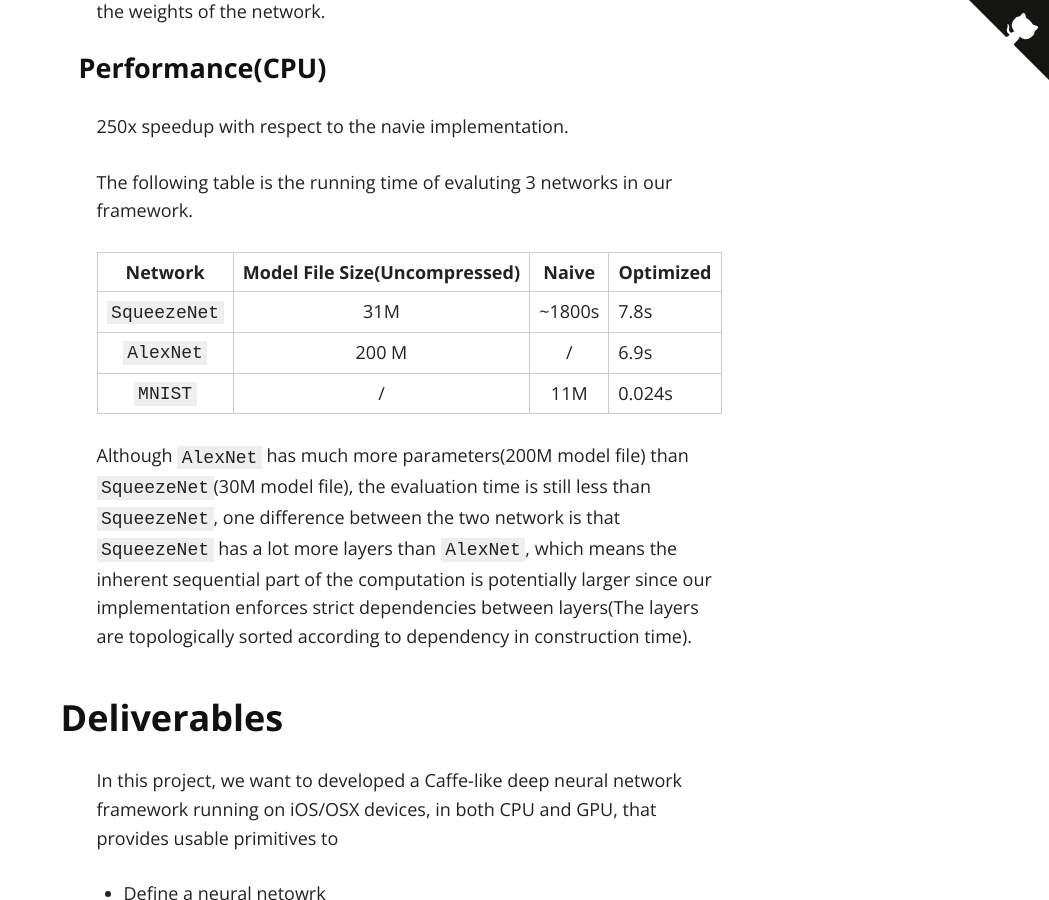
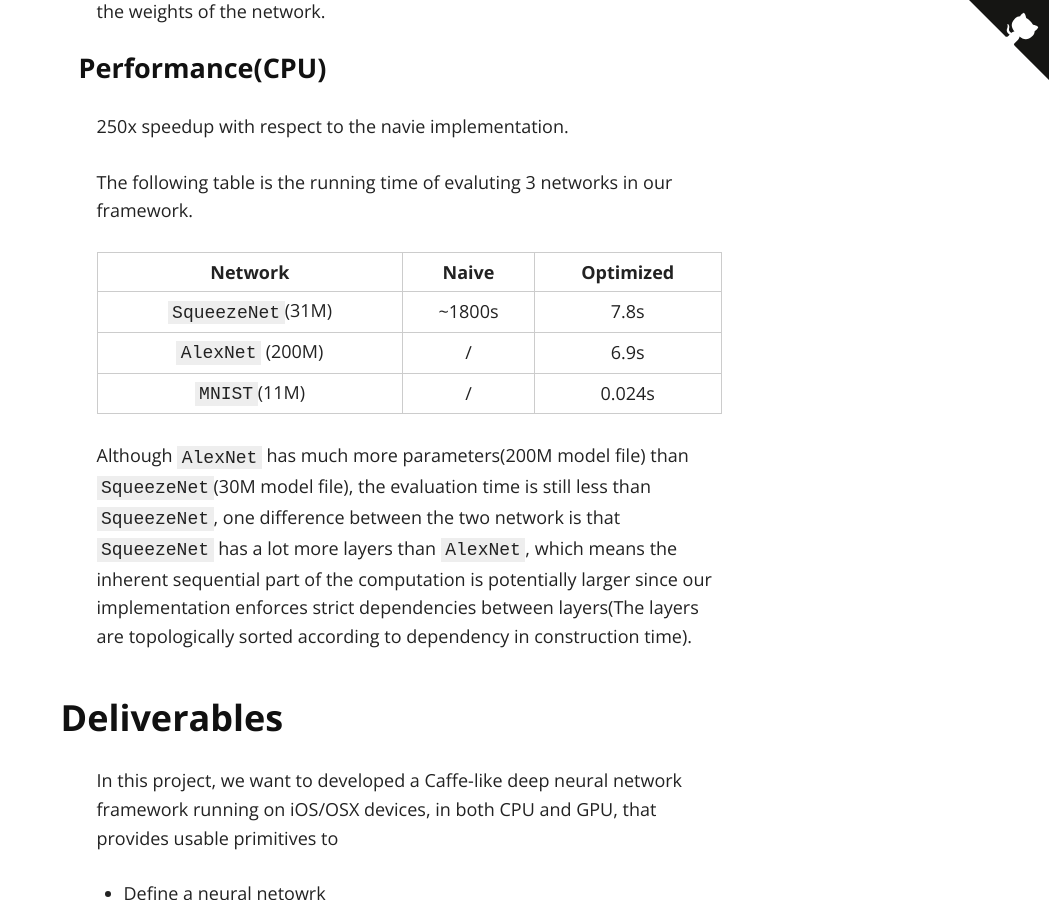
Before and after one commit to codinfox/espresso, a Jekyll site: the page built from index.md, in a window 1280 px wide and 900 px high, scrolled down 7555 px. Shown: the whole window, without its empty margins (231-1280 px from the left). Built offline with Jekyll 4.4.1, drawn with Linux system fonts in a browser that asks for light colours; nearby versions of some CDN libraries.

Commit message:
remove model file size

```diff
--- a/index.md
+++ b/index.md
@@ -90,11 +90,11 @@ We can see the peak memory usage is 327.3M, which is significantly lower than 1.
 
 The following table is the running time of evaluting 3 networks in our framework.
 
-|   Network    | Model File Size(Uncompressed) | Naive | Optimized |
+|   Network   | Naive | Optimized |
 |:---------:|:-------------------:|:-----:|
-| `SqueezeNet`  | 31M |~1800s| 7.8s |
-| `AlexNet`  | 200 M|/ |  6.9s |
-|`MNIST`| / | 11M |0.024s |
+| `SqueezeNet`(31M) |~1800s| 7.8s |
+| `AlexNet` (200M) | / |  6.9s |
+|`MNIST`(11M)| / |0.024s |
 
 Although `AlexNet` has much more parameters(200M model file) than `SqueezeNet`(30M model file), the evaluation time is still less than `SqueezeNet`, one difference between the two network is that `SqueezeNet` has a lot more layers than `AlexNet`, which means the inherent sequential part of the computation is potentially larger since our implementation enforces strict dependencies between layers(The layers are topologically sorted according to dependency in construction time).
 
```
